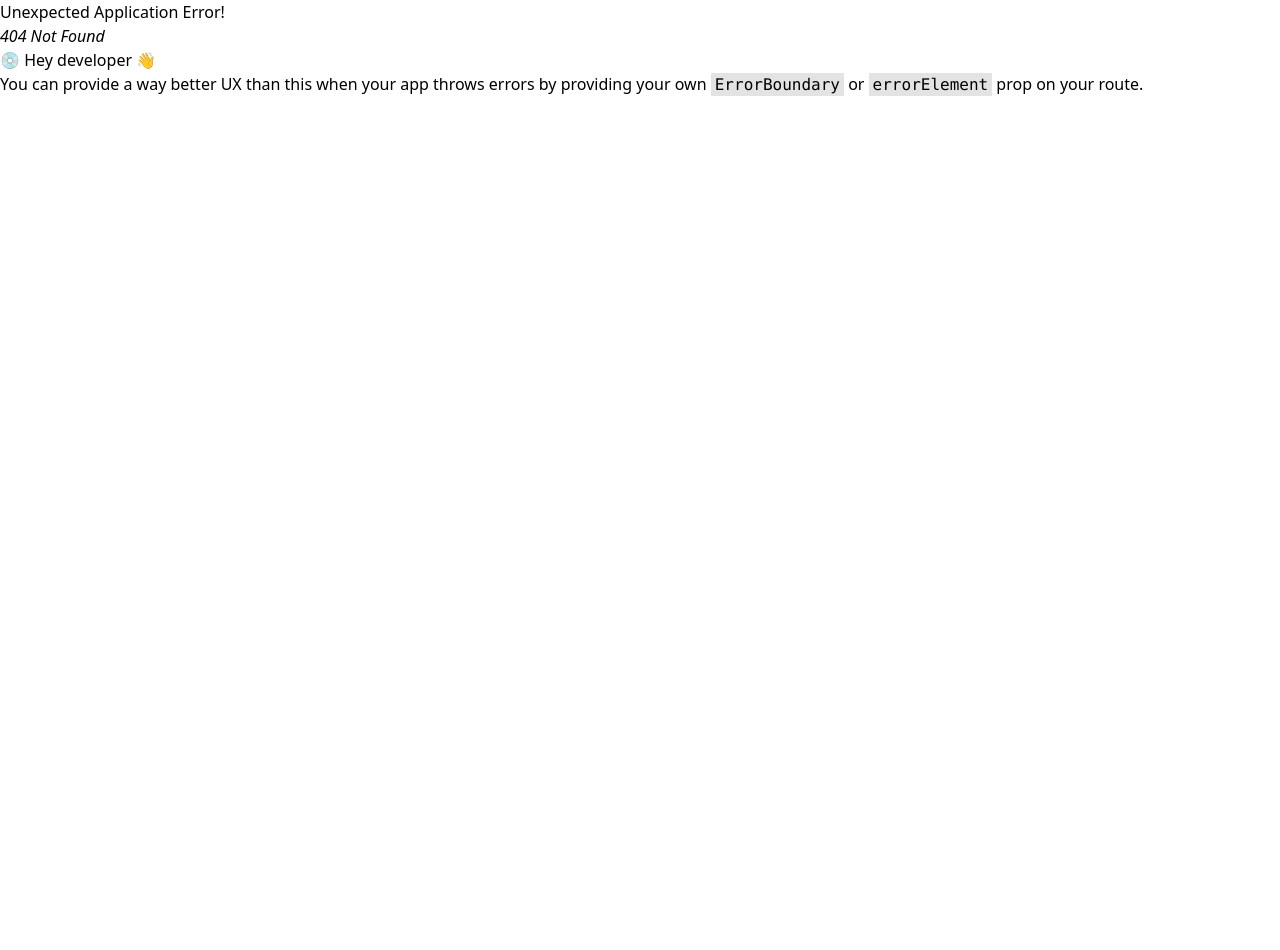
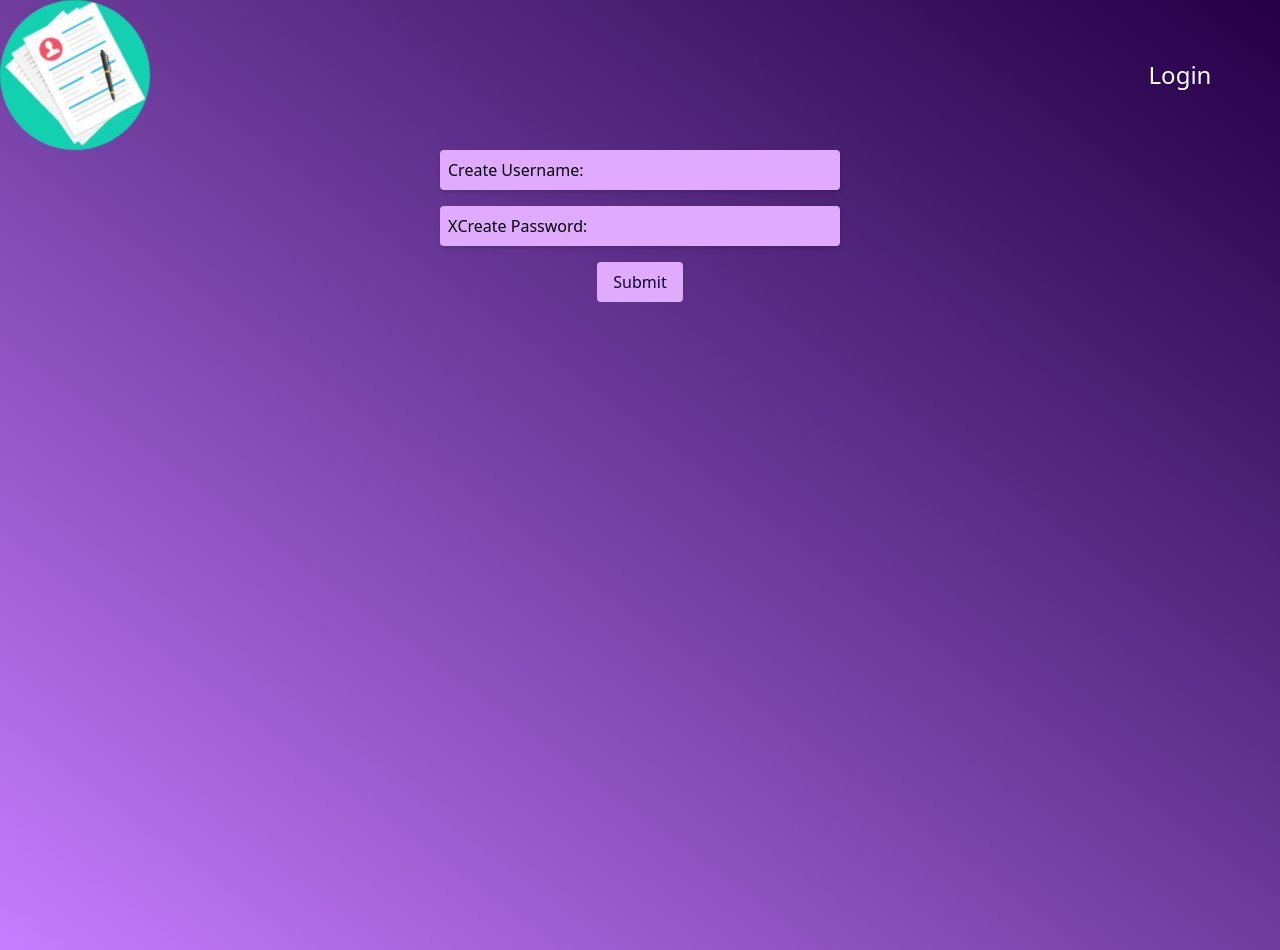
Before and after one commit to justinrous/application-tracker-frontend, a React (Vite) app: page /register in a window 1280 px wide. Before the commit this address had no page. Before the commit the page ends 800 px from the top, so only its background shows below. Built offline with nearby package versions, Linux system fonts and the light colour scheme.

Commit message:
Created basic login & register page

```diff
--- a/src/LoginPage/LoginPage.tsx
+++ b/src/LoginPage/LoginPage.tsx
@@ -28,6 +28,7 @@ function LoginPage() {
     }
 
     return (
+        <section>
             <form onSubmit={handleSubmit} className={formClass}>
                 <div className="divClass">
                     <label htmlFor="username">Username: </label>
@@ -39,6 +40,7 @@ function LoginPage() {
                 </div>
                 <button type="submit" className={btnClass}>Login</button>
             </form>
+        </section>
     )
 }
 
--- /dev/null
+++ b/src/Register/Register.tsx
@@ -0,0 +1,63 @@
+import { useState } from "react";
+import { useNavigate } from "react-router";
+
+/******************************************************************************************
+ ********************   Tailwaind CSS Classes   *******************************************
+ ******************************************************************************************/
+let sectionClass: string = "flex flex-col items-center justify-top min-h-screen min-w-2xl";
+let formClass: string = "flex flex-col items-center items-center";
+let divClass: string = "flex flex-row bg-purpleLight4 p-2 rounded shadow-md w-80 min-w-100 mb-4";
+let btnClass: string = "bg-purpleLight4 text-purpleDark4 px-4 py-2 rounded hover:bg-blue-600";
+
+
+/************** Component **********************************/
+
+export default function Register() {
+
+    const [username, setUsername] = useState('');
+    const [password, setPassword] = useState('');
+    const navigate = useNavigate();
+    const charLength = password.length >= 8;
+
+    function handleFormChange(e: React.ChangeEvent<HTMLInputElement>): void {
+        const { name, value } = e.target;
+        if (name === 'username') {
+            setUsername(value);
+        } else if (name === 'password') {
+            setPassword(value);
+        }
+    }
+
+    function submitForm(e: React.FormEvent<HTMLFormElement>): void {
+        e.preventDefault();
+        console.log("Username:", username, "Password:", password);
+
+        // Add registration logic here (e.g., API call)
+
+        // Clear form fields after submission
+
+        // Redirect to login or another page if needed
+        navigate('/login');
+
+    }
+
+    return (
+        <section className={sectionClass}>
+            <form className={formClass} onSubmit={submitForm}>
+                <div className={divClass}>
+                    <label htmlFor="username">Create Username: </label>
+                    <input type="text" id="username" name="username" value={username} onChange={handleFormChange} />
+                </div>
+                <div className={divClass}>
+                    <p>{charLength ? "Y" : "X"}</p>
+                    <label htmlFor="password">Create Password: </label>
+                    <input type="password" id="password" name="password" value={password} onChange={handleFormChange} />
+                </div>
+                <button className={btnClass}>Submit</button>
+            </form>
+        </section>
+    )
+
+
+
+}
--- a/src/main.tsx
+++ b/src/main.tsx
@@ -6,6 +6,7 @@ import { createBrowserRouter, RouterProvider } from 'react-router'
 import Root from './Root/Root.tsx';
 import App from './App/App.tsx';
 import LoginPage from './LoginPage/LoginPage.tsx';
+import Register from './Register/Register.tsx';
 
 const router = createBrowserRouter([
   {
@@ -13,7 +14,8 @@ const router = createBrowserRouter([
     Component: Root,
     children: [
       { index: true, Component: App },
-      { path: '/login', Component: LoginPage }
+      { path: 'login', Component: LoginPage },
+      { path: "register", Component: Register }
     ]
   }
 ]);
```
Lines whose indentation alone changed are shown as unchanged.
